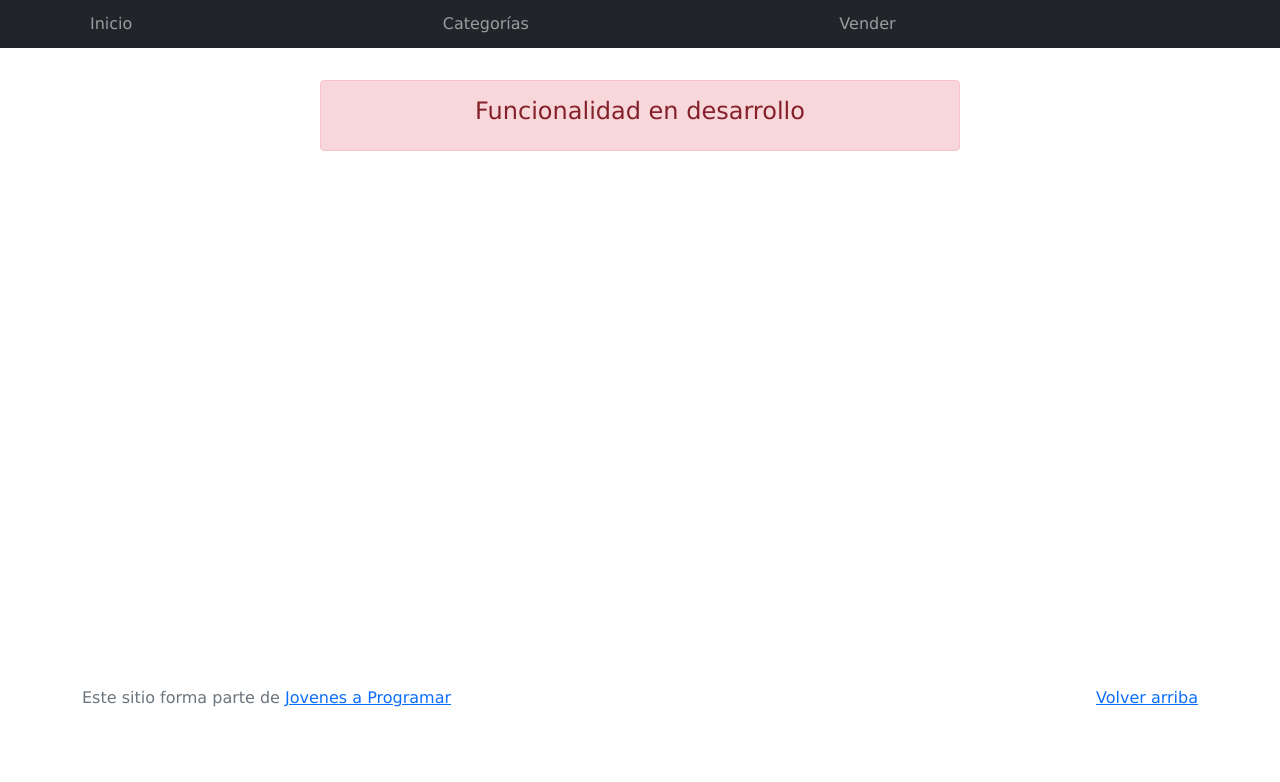
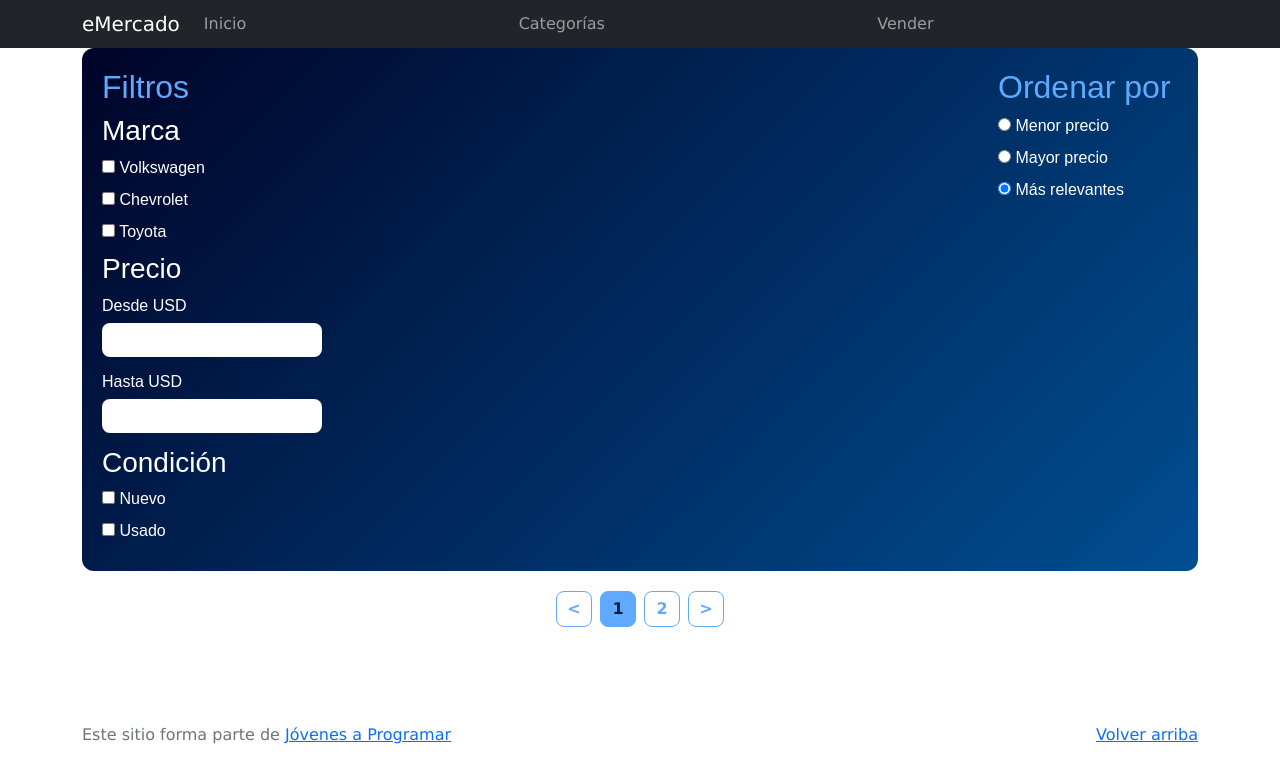
Before and after one commit to kevin259819/workspace, a plain HTML site: page products.html in a window 1280 px wide. Drawn offline with Linux system fonts and the light colour scheme; no server answers.

Commit message:
Productsjs-Stylescss

```diff
--- a/css/styles.css
+++ b/css/styles.css
@@ -188,3 +188,139 @@ a.custom-card:hover {
 .checked {
   color: orange;
 }
+
+/* Tipografía y colores SOLO dentro del catálogo.
+   Lo marcamos !important para ganarle a Verdana !important del proyecto. */
+.catalogo {
+  font-family: Arial, sans-serif !important;
+  background: linear-gradient(135deg, #000428, #004e92); /* Fondo degradado azul oscuro */
+  color: white;
+  display: flex; /* Activa Flexbox, coloca los hijos en fila por defecto */
+  justify-content: space-between; /* Distribuye los elementos con espacio entre ellos */
+  padding: 20px; /* Espacio interno (separación entre el borde del container y el contenido) */
+  gap: 20px; /* Espacio entre los elementos */
+  border-radius: 12px; /* Suaviza bordes sobre fondo general */
+}
+
+/* --- Panel izquierdo (Filtros) --- */
+.catalogo .filtros {
+  flex: 1; /* Ocupa 1 parte del espacio disponible */
+  max-width: 220px;
+}
+.catalogo .filtros h2 {
+  color: #5faaff;
+}
+.catalogo .filtros label {
+  display: block;
+  margin: 8px 0;
+  cursor: pointer; /* Cambia el cursor al pasar por encima */
+}
+.catalogo .filtros input[type="number"] { /* Estilo para inputs numéricos */
+  width: 100%;
+  margin: 5px 0;
+  padding: 5px;
+  border-radius: 8px;
+  border: none;
+}
+
+/* --- Panel central (autos) --- */
+.catalogo .autos {
+  flex: 2;
+  display: flex;
+  flex-direction: column;
+  gap: 15px;
+}
+
+/* Tarjetas generadas por products.js */
+.catalogo .card {
+  background: rgba(0, 0, 30, 0.6);
+  border: 2px solid white;
+  border-radius: 12px;
+  padding: 15px;
+  display: flex;
+  align-items: center; /* Alinea los verticalmente */
+  gap: 15px; /* Espacio entre imagen y texto */
+}
+.catalogo .card img {
+  width: 140px;
+  height: auto;
+  border-radius: 8px;
+  object-fit: cover; /* Asegura que la imagen se ajuste sin distorsionarse */
+}
+.catalogo .card h3 {
+  margin: 0;
+}
+.catalogo .precio {
+  color: #5faaff;
+  font-weight: bold;
+  margin-top: 10px;
+}
+
+/* --- Panel derecho (Ordenar) --- */
+.catalogo .ordenar {
+  flex: 1;
+  max-width: 180px;
+}
+.catalogo .ordenar h2 {
+  color: #5faaff;
+}
+.catalogo .ordenar label {
+  display: block; /* Cada etiqueta ocupa una línea completa */
+  margin: 8px 0;
+  cursor: pointer; /* Cambia el cursor al pasar por encima */
+}
+
+.paginacion{ /* Paginación de productos */
+  display: flex;
+  justify-content: center;
+  gap: 8px;
+  margin-top: 20px;
+}
+
+.paginacion button{
+  background: transparent; /* fondo transparente */
+  color: #5faaff;
+  border: 1px solid #5faaff; /* borde azul */
+
+  /* tamaño y alineado */
+  width: 36px;
+  height: 36px;
+  border-radius: 8px;
+  display: inline-flex; /* para centrar contenido */
+  align-items: center; /* alinea verticalmente */
+  justify-content: center; /* alinea horizontalmente */
+
+  /* tipografía */
+  font-weight: 600;
+  line-height: 1;
+  cursor: pointer;  /* cursor pointer para indicar que es clickeable */
+}
+
+/* botón activo (página actual) */
+.paginacion button[aria-current="page"],
+.paginacion button.active{
+  background: #5faaff;
+  color: #001b3d;
+/* sirve para marcar visualmente el botón de la paginación que representa la página activa */
+}
+
+/* hover */
+.paginacion button:hover{
+  background: rgba(95,170,255,.2);
+}
+
+/* --- Para que el tamaño se ajuste --- */
+@media (max-width: 768px) {
+  .catalogo {
+    flex-direction: column; /* Cambia a columna en pantallas pequeñas */
+    align-items: stretch;  /* para ocupar ancho completo */
+  }
+  .catalogo .filtros, /* Panel de filtros */
+  .catalogo .ordenar /* Panel de ordenar */ {
+    max-width: 100%;
+    text-align: left;
+  }
+  .catalogo .autos /* Listado de autos */ {
+    width: 100%;
+  }
+}
--- a/js/products.js
+++ b/js/products.js
@@ -0,0 +1,45 @@
+document.addEventListener("DOMContentLoaded", function () {
+  const contenedor = document.getElementById("lista-autos");
+
+  // URL de la API
+  const url = "https://japceibal.github.io/emercado-api/cats_products/101.json";
+
+  // Llamada a la API con fetch
+  fetch(url)
+    .then(function (respuesta) {
+      return respuesta.json(); // convertimos la respuesta a JSON
+    })
+    .then(function (datos) {
+      console.log(datos); // para ver qué devuelve en consola
+      mostrarProductos(datos.products); // llamamos a la función con los productos
+    })
+    .catch(function (error) {
+      console.error("Error al cargar los productos:", error);
+    });
+
+  // Función para mostrar productos
+  function mostrarProductos(productos) {
+    contenedor.innerHTML = ""; // limpiar antes de cargar
+
+    productos.forEach(function (prod) {  // recorremos el array "productos"
+
+      // Creamos un nuevo <div> para la tarjeta
+      const card = document.createElement("div");
+      card.classList.add("card");
+
+      // Rellenamos con la info del producto
+      card.innerHTML = `
+        <img src="${prod.image}" alt="${prod.name}">
+        <div>
+          <h3>${prod.name}</h3>
+          <p>${prod.description}</p>
+          <p class="precio">${prod.currency} ${prod.cost}</p>
+          <small>${prod.soldCount} vendidos</small>
+        </div>
+      `;
+
+      // Agregamos la tarjeta al contenedor principal
+      contenedor.appendChild(card);
+    });
+  }
+});
--- a/products.html
+++ b/products.html
@@ -4,53 +4,93 @@
 <head>
   <meta http-equiv="Content-Type" content="text/html; charset=UTF-8">
   <meta name="viewport" content="width=device-width, initial-scale=1, shrink-to-fit=no">
+
   <title>eMercado - Todo lo que busques está aquí</title>
 
+  <!-- Tipografías y Bootstrap del proyecto -->
   <link href="https://fonts.googleapis.com/css?family=Raleway:300,300i,400,400i,700,700i,900,900i" rel="stylesheet">
   <link href="css/font-awesome.min.css" rel="stylesheet">
   <link href="css/bootstrap.min.css" rel="stylesheet">
+
+  <!-- Estilos -->
   <link href="css/styles.css" rel="stylesheet">
 </head>
 
 <body>
+
+  <!-- Código original (no tocar) -->
   <nav class="navbar navbar-expand-lg navbar-dark bg-dark p-1">
     <div class="container">
+      <a class="navbar-brand" href="index.html">eMercado</a>
       <button class="navbar-toggler" type="button" data-bs-toggle="collapse" data-bs-target="#navbarNav"
         aria-controls="navbarNav" aria-expanded="false" aria-label="Toggle navigation">
         <span class="navbar-toggler-icon"></span>
       </button>
       <div class="collapse navbar-collapse" id="navbarNav">
         <ul class="navbar-nav w-100 justify-content-between">
-          <li class="nav-item">
-            <a class="nav-link" href="index.html">Inicio</a>
-          </li>
-          <li class="nav-item">
-            <a class="nav-link" href="categories.html">Categorías</a>
-          </li>
-          <li class="nav-item">
-            <a class="nav-link" href="sell.html">Vender</a>
-          </li>
-          <li class="nav-item">
-          </li>
+          <li class="nav-item"><a class="nav-link" href="index.html">Inicio</a></li>
+          <li class="nav-item"><a class="nav-link" href="categories.html">Categorías</a></li>
+          <li class="nav-item"><a class="nav-link" href="sell.html">Vender</a></li>
+          <li class="nav-item"></li>
         </ul>
       </div>
     </div>
   </nav>
+
   <main class="pb-5 container">
-    <div class="container">
-      <div class="alert alert-danger text-center" role="alert">
-        <h4 class="alert-heading">Funcionalidad en desarrollo</h4>
-      </div>
+
+    <section class="catalogo">
+
+      <aside class="filtros">  <!-- Vamos a usar aside para que esté más ordenado,  representa un bloque auxiliar de la página -->
+        <h2>Filtros</h2> <!-- Creamos "filtros" -->
+
+        <h3>Marca</h3> <!-- Creamos los checkboxes para elegir marca -->
+        <label><input type="checkbox" value="Volkswagen"> Volkswagen</label>
+        <label><input type="checkbox" value="Chevrolet"> Chevrolet</label>
+        <label><input type="checkbox" value="Toyota"> Toyota</label>
+
+        <h3>Precio</h3> <!-- Creamos el rango de precio, donde el usuario puede elegir desde qué monto hasta qué monto -->
+        <label>Desde USD <input type="number" id="precio-min"></label>
+        <label>Hasta USD <input type="number" id="precio-max"></label>
+
+        <h3>Condición</h3> <!-- Creamos los checkboxes para elegir la condición -->
+        <label><input type="checkbox" value="Nuevo"> Nuevo</label>
+        <label><input type="checkbox" value="Usado"> Usado</label>
+
+      </aside>
+
+      <!-- Listado de autos -->
+      <section class="autos" id="lista-autos"></section> <!-- Aquí se cargarán las tarjetas (artículos) desde products.js -->
+
+      <!-- Ordenar -->
+      <aside class="ordenar"> <!-- Creamos inputs type=radio para que el usuario sólo pueda elegir una de las tres opciones -->
+        <h2>Ordenar por</h2>
+        <label><input type="radio" name="orden" value="menor"> Menor precio</label>
+        <label><input type="radio" name="orden" value="mayor"> Mayor precio</label>
+        <label><input type="radio" name="orden" value="relevante" checked> Más relevantes</label>
+      </aside>
+    </section>
+
+    <!-- Páginas -->
+    <div class="paginacion">
+      <button type="button" aria-label="Página anterior">&lt;</button> <!-- &lt significa < -->
+      <button type="button" aria-current="page">1</button>
+      <button type="button">2</button>
+      <button type="button" aria-label="Página siguiente">&gt;</button> <!-- &gt significa > -->
     </div>
   </main>
+
+  <!-- Código original (no tocar) -->
   <footer class="text-muted">
     <div class="container">
-      <p class="float-end">
-        <a href="#">Volver arriba</a>
+      <p class="float-end"><a href="#">Volver arriba</a></p>
+      <p>Este sitio forma parte de
+        <a href="https://jovenesaprogramar.edu.uy/" target="_blank">Jóvenes a Programar</a>
       </p>
-      <p>Este sitio forma parte de <a href="https://jovenesaprogramar.edu.uy/" target="_blank">Jovenes a Programar</a></p>
     </div>
   </footer>
+
+  <!-- Código original (no tocar) (lo deja init.js) -->
   <div id="spinner-wrapper">
     <div class="lds-ring">
       <div></div>
@@ -59,9 +99,12 @@
       <div></div>
     </div>
   </div>
+
+  <!-- JS del proyecto -->
   <script src="js/bootstrap.bundle.min.js"></script>
   <script src="js/init.js"></script>
+
+  <!-- Tu JS que hace el fetch y pinta las cards -->
   <script src="js/products.js"></script>
 </body>
-
 </html>
```
